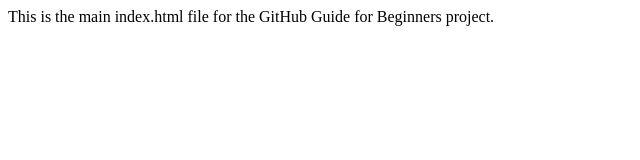
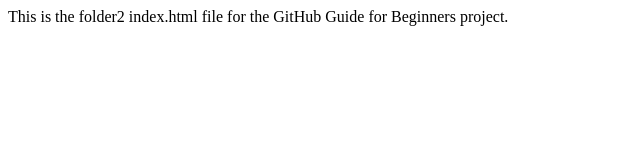
Before and after one commit to BhuvanBHulisar/GitHub-Guide-For-Beginners, a plain HTML site: page index.html in a window 1280 px wide. Shown: the full height of the page, 0-640 px from the left. Drawn offline with Linux system fonts and the light colour scheme.

Commit message:
add folder2

```diff
--- a/index.html
+++ b/index.html
@@ -1 +1 @@
-<p>This is the main index.html file for the GitHub Guide for Beginners project.</p>
+<p>This is the folder2 index.html file for the GitHub Guide for Beginners project.</p>
```
